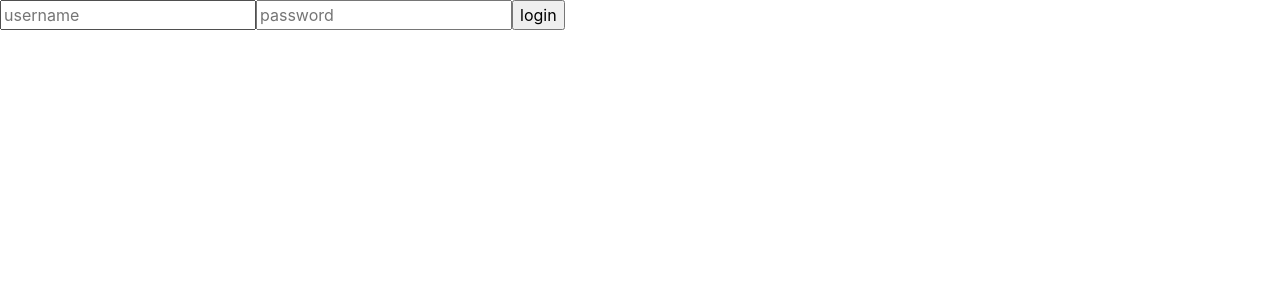
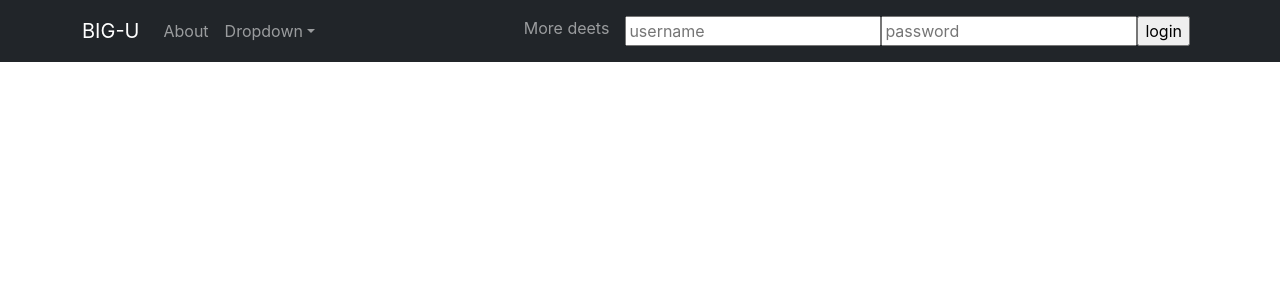
Before and after one commit to dcoppage86/big-u-frontend, a React (Create React App) app: page / in a window 1280 px wide. Shown: the top 300 px of the page. Built offline with nearby package versions, Linux system fonts and the light colour scheme; no server answers.

Commit message:
added navbar bootstrap element and styling

```diff
--- a/src/components/NavBar.js
+++ b/src/components/NavBar.js
@@ -2,13 +2,33 @@ import React from 'react';
 import { connect } from 'react-redux'
 import Login from './Login';
 import Logout from './Logout';
+import { Navbar, Container, Nav, NavDropdown } from 'react-bootstrap'
 
-const NavBar = ({ currentUser }) => {
+const NavigationBar = ({ currentUser }) => {
     return (
-        <div className="NavBar">
-            {currentUser ? <strong>Welcome, {currentUser.attributes.first_name}</strong> : ""}
+      <Navbar collapseOnSelect expand="lg" bg="dark" variant="dark">
+      <Container>
+      <Navbar.Brand href="/">BIG-U</Navbar.Brand>
+      <Navbar.Toggle aria-controls="responsive-navbar-nav" />
+      <Navbar.Collapse id="responsive-navbar-nav">
+        <Nav className="me-auto">
+          <Nav.Link href="#features">About</Nav.Link>
+          <NavDropdown title="Dropdown" id="collasible-nav-dropdown">
+            <NavDropdown.Item href="#action/3.1">Entries</NavDropdown.Item>
+            <NavDropdown.Item href="#action/3.2">Library</NavDropdown.Item>
+          </NavDropdown>
+        </Nav>
+        <Nav>
+          <Nav.Link href="#deets">More deets</Nav.Link>
+          <Nav.Link eventKey={2} href="#memes">
             {currentUser ? <Logout/> : <Login/>}
-        </div>
+          </Nav.Link>
+        </Nav>
+      </Navbar.Collapse>
+      </Container>
+    </Navbar>
+
+
     )
 }
 
@@ -18,4 +38,4 @@ const mapStateToProps = ({ currentUser }) => {
     }
   }
 
-export default connect(mapStateToProps)(NavBar);
+export default connect(mapStateToProps)(NavigationBar);
```
